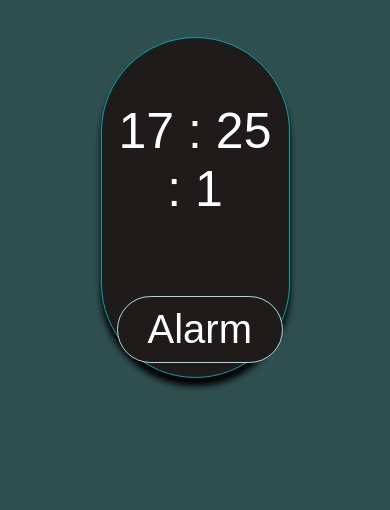
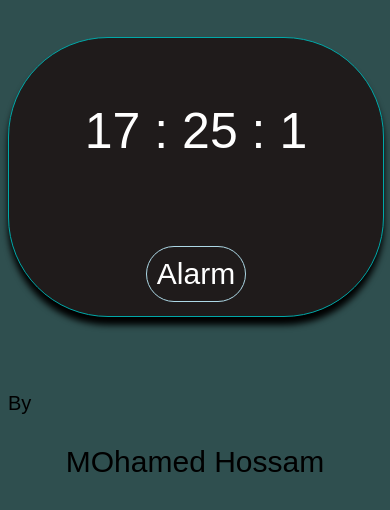
Before and after one commit to mohamedhossamWebDev22/DigitalClock, a plain HTML site: page index.html in a window 390 px wide. Drawn offline with Linux system fonts and the light colour scheme.

Commit message:
Added the magic

```diff
--- a/css/style.css
+++ b/css/style.css
@@ -43,3 +43,53 @@ body{
     border-radius: 50px;
     border: 1px solid lightblue;
 }
+
+.alarm button:hover{
+    animation: none hov 1.4s;
+}
+
+.me{
+    margin-top: 5%;
+
+    width: 18%;
+    margin-left: auto;
+    margin-right: auto;
+}
+.me p{
+    text-align: left;
+
+    font-weight: 100;
+    font-family: sans-serif;
+    font-size: 20px;
+}
+.me h3{
+    font-family: sans-serif;
+    font-weight: lighter;
+    font-size: 30px;
+}
+
+
+@media screen and (max-width : 450px) {
+    #btn {
+        padding: 10px 10px;
+
+        font-size: 30px;
+    }
+
+    .cir{
+        width: 100%;
+    }
+
+    .me{
+        margin-top: 20%;
+
+        width: 100%;
+    }
+}
+
+
+@keyframes hov{
+    50%{
+        font-size: 50px;
+    }
+}
--- a/index.html
+++ b/index.html
@@ -24,6 +24,11 @@
 
             </div>
 
+            <div class="me">
+                <p>By</p>
+                <h3>MOhamed Hossam</h3>
+            </div>
+
         </div>
 
         <audio id="alaSound">
--- a/js/app.js
+++ b/js/app.js
@@ -11,12 +11,16 @@ function updateTime() {
 }
 
 setInterval(updateTime, 1000);
+//The Clock.
+
 
 const aud = document.getElementById("alaSound");
 
 let txt = document.getElementById("clock"),
     btn = document.getElementById("btn");
 
+
+//The alarm.
 btn.onclick = function () {
     let alarmBtn = prompt("بعد كم دقيقة عايزه يرن؟؟"),
         sec = ((alarmBtn * 60)* 1000);
@@ -25,6 +29,5 @@ btn.onclick = function () {
 
     setTimeout(() => {
         aud.play();
-        alert("Alaaaaaaaarm!!");
     }, sec);
 }
```
